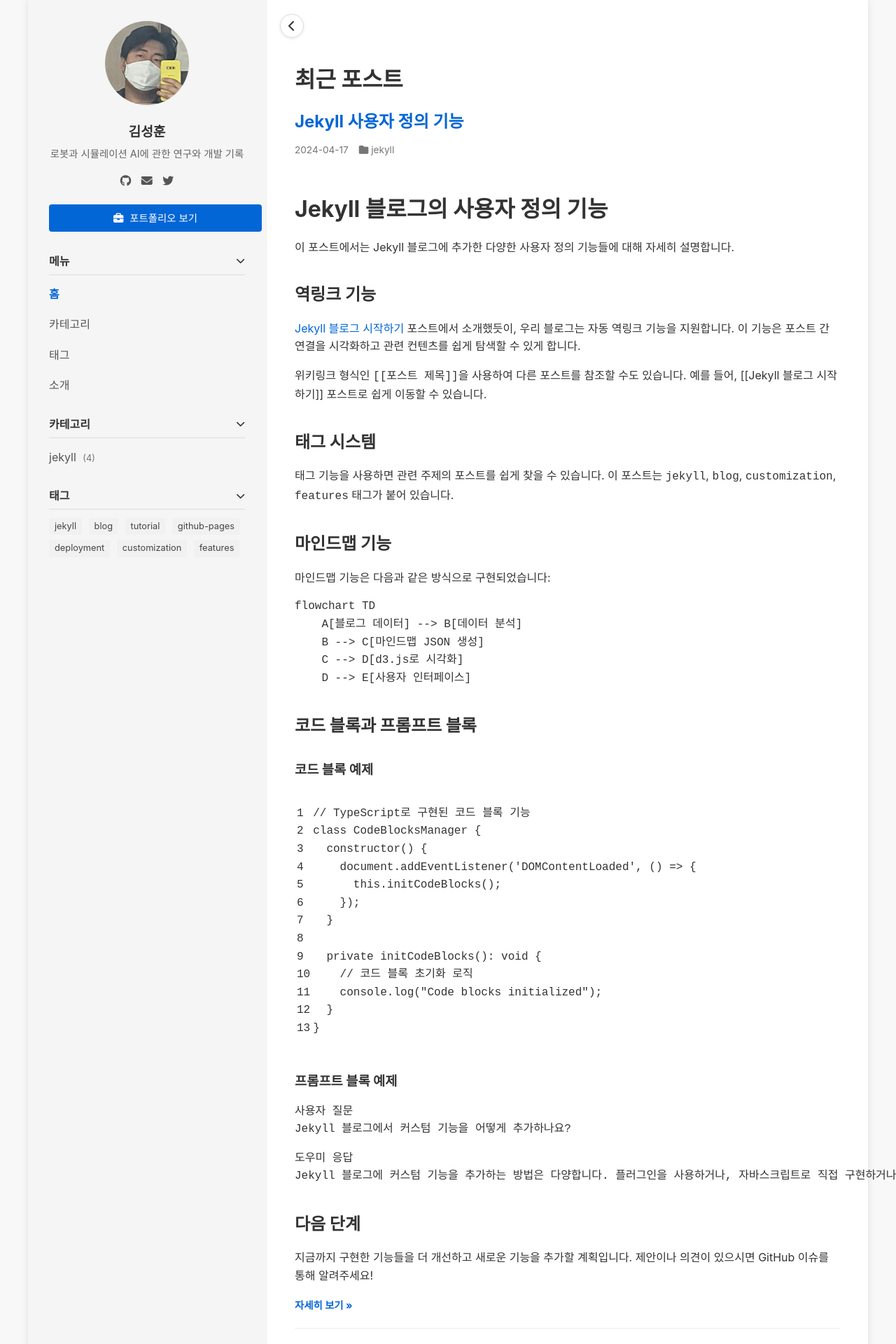
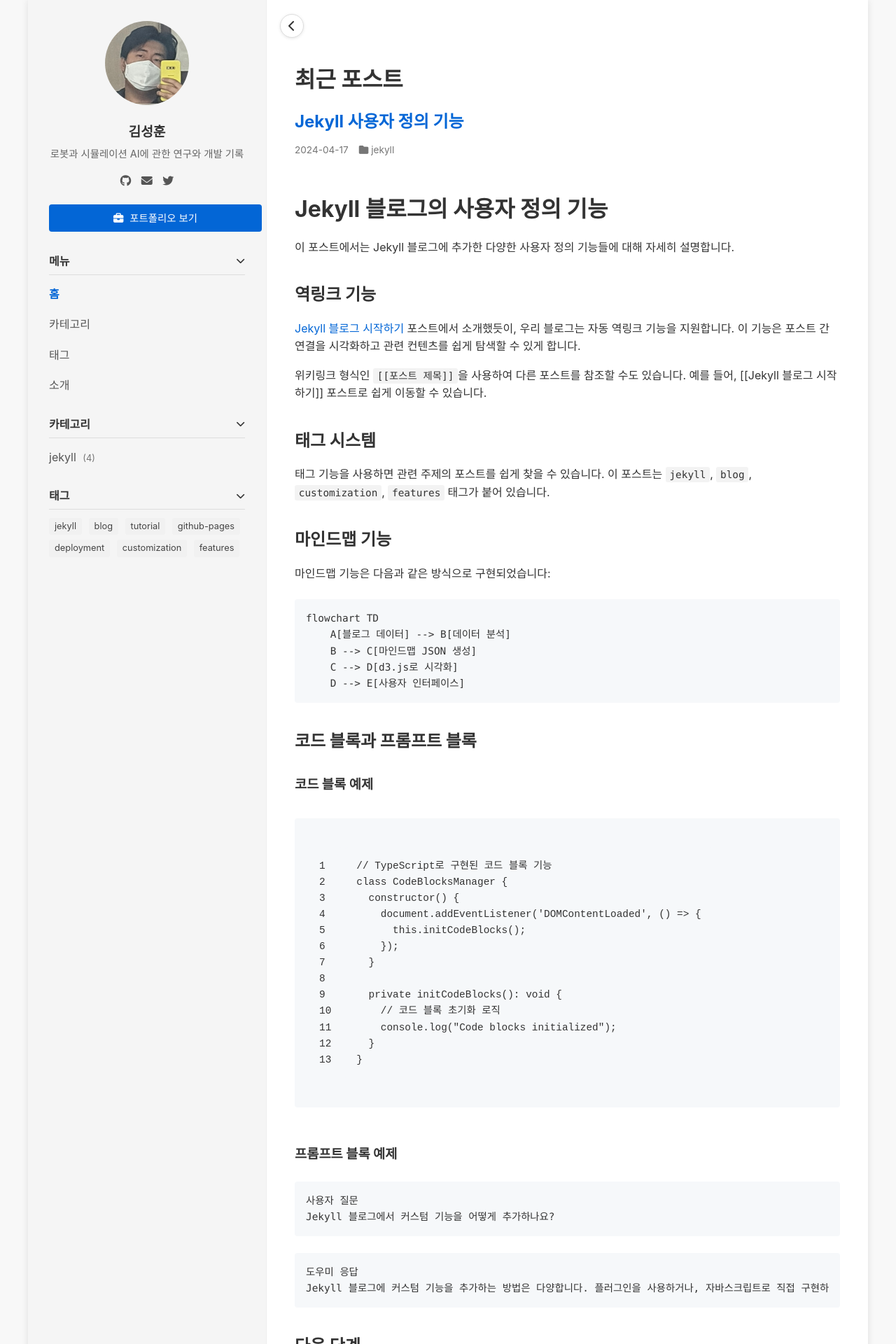
Before and after one commit to fridec13/fridec13.github.io, a Jekyll site: the page built from index.html, in a window 1280 px wide. Shown: the top 1920 px of the page at 70% size. Built offline with Jekyll 4.4.1, drawn with Linux system fonts in a browser that asks for light colours; some web fonts are replaced; the list of posts is cut into pages by our own code.

Commit message:
style: 코드블럭 영역확인

```diff
--- a/assets/css/styles.css
+++ b/assets/css/styles.css
@@ -524,3 +524,86 @@
     gap: 20px;
   }
 }
+
+/* 코드 블록 스타일 */
+pre {
+  overflow-x: auto;
+  max-width: 100%;
+  padding: 1rem;
+  border-radius: 4px;
+  background-color: #f6f8fa;
+  margin: 1.5em 0;
+}
+
+code {
+  font-family: 'SFMono-Regular', Consolas, 'Liberation Mono', Menlo, monospace;
+  font-size: 0.9em;
+  padding: 0.2em 0.4em;
+  background-color: rgba(27, 31, 35, 0.05);
+  border-radius: 3px;
+}
+
+pre > code {
+  background-color: transparent;
+  padding: 0;
+  border-radius: 0;
+  display: block;
+  overflow-x: auto;
+  white-space: pre;
+  word-wrap: normal;
+}
+
+.highlight {
+  max-width: 100%;
+  overflow-x: auto;
+}
+
+/* 블로그 콘텐츠 스타일 */
+.post-content img {
+  max-width: 100%;
+  height: auto;
+  display: block;
+  margin: 1.5em auto;
+}
+
+.post-content table {
+  border-collapse: collapse;
+  width: 100%;
+  margin: 1.5em 0;
+  overflow-x: auto;
+  display: block;
+}
+
+.post-content th,
+.post-content td {
+  border: 1px solid #ddd;
+  padding: 8px 12px;
+}
+
+.post-content th {
+  background-color: #f5f5f5;
+}
+
+/* 코드 복사 버튼 */
+.copy-button {
+  position: absolute;
+  top: 5px;
+  right: 5px;
+  padding: 4px 8px;
+  font-size: 12px;
+  color: #666;
+  background-color: #f0f0f0;
+  border: 1px solid #ddd;
+  border-radius: 3px;
+  cursor: pointer;
+  opacity: 0;
+  transition: opacity 0.2s;
+}
+
+pre:hover .copy-button {
+  opacity: 1;
+}
+
+.copy-button:hover {
+  background-color: #e0e0e0;
+}
```
